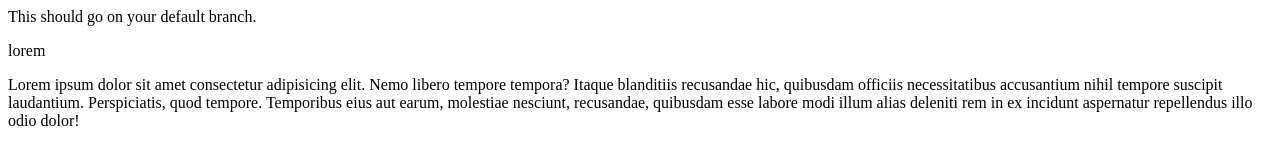
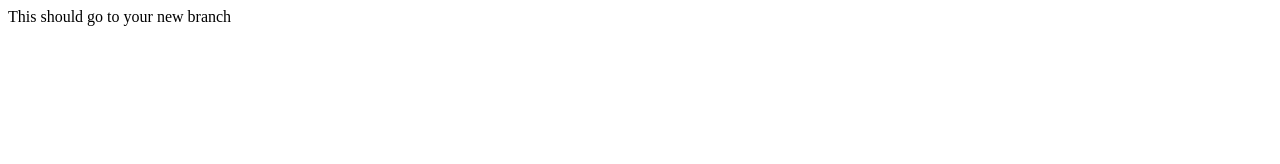
Before and after one commit to arceogregjr/Github-Training, a plain HTML site: page index.html in a window 1280 px wide. Drawn offline with Linux system fonts and the light colour scheme.

Commit message:
Added the message

```diff
--- a/index.html
+++ b/index.html
@@ -1,9 +1 @@
-<p>This should go on your default branch.<p>
-
-    <div class="container"></div>
-
-    <div>
-        <p class="text"> lorem</p>
-    </div>
-
-    <span class="text"> Lorem ipsum dolor sit amet consectetur adipisicing elit. Nemo libero tempore tempora? Itaque blanditiis recusandae hic, quibusdam officiis necessitatibus accusantium nihil tempore suscipit laudantium. Perspiciatis, quod tempore. Temporibus eius aut earum, molestiae nesciunt, recusandae, quibusdam esse labore modi illum alias deleniti rem in ex incidunt aspernatur repellendus illo odio dolor! </span>
+<p> This should go to your new branch </p>
```
